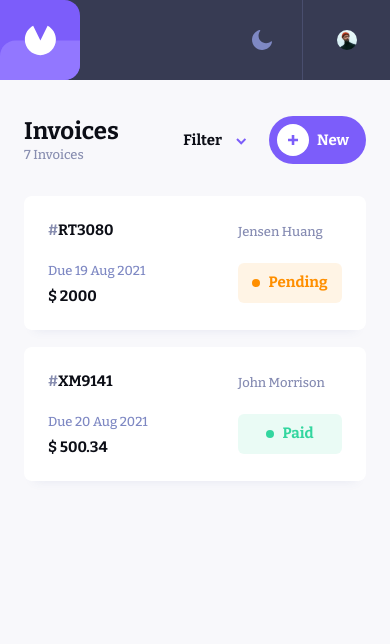
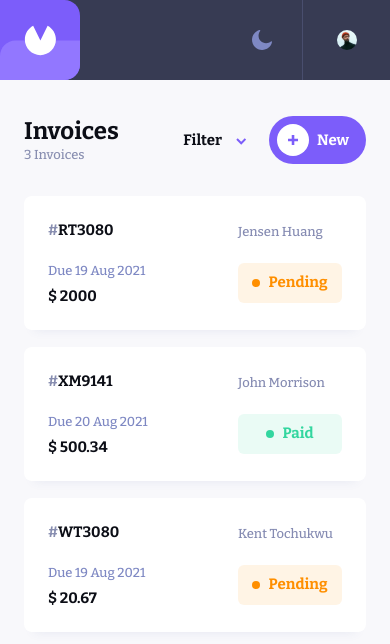
Before and after one commit to nwekeKent/invoicer, a Next.js app: page / in a window 390 px wide. Shown: the top 644 px of the page. Built offline with nearby package versions, Linux system fonts and the light colour scheme.

Commit message:
- made invoice header text responsive - removed useMediaQuery from invoicelost

```diff
--- a/src/components/invoices/InvoicesHeader.tsx
+++ b/src/components/invoices/InvoicesHeader.tsx
@@ -5,18 +5,23 @@ import styles from "./Invoices.module.scss";
 import Image from "next/image";
 import InvoiceFilter from "./components/InvoiceFilter";
 import { useMediaQuery } from "react-responsive";
+import { invoices } from "@/data/mock";
 
 const InvoicesHeader = () => {
 	const isMobile = useMediaQuery({
 		query: "(max-width: 650px)",
 	});
 
+	const totalInvoice = invoices.length;
+
 	return (
 		<header className={styles.invoices__header}>
 			<div className={styles.invoices__header__left}>
 				<h3>Invoices</h3>
 				<small className="small-para-grey">
-					{isMobile ? "7 Invoices" : "There are 7 total invoices"}
+					{isMobile
+						? `${totalInvoice} Invoices`
+						: `There are ${totalInvoice} total invoices`}
 				</small>
 			</div>
 			<div className={styles.invoices__header__right}>
--- a/src/components/invoices/components/InvoicesList.tsx
+++ b/src/components/invoices/components/InvoicesList.tsx
@@ -6,12 +6,8 @@ import { invoices } from "@/data/mock";
 import styles from "../Invoices.module.scss";
 import { StatusPill } from "@/app/shared/StatusPill";
 import Image from "next/image";
-import { useMediaQuery } from "react-responsive";
 
 const InvoicesList = () => {
-	const isMobile = useMediaQuery({
-		query: "(max-width: 650px)",
-	});
 	return (
 		<div className={styles.invoices__list}>
 			{invoices.map(invoice => {
--- a/src/data/mock.ts
+++ b/src/data/mock.ts
@@ -22,4 +22,11 @@ export const invoices: Invoice[] = [
 		invoiceStatus: "paid",
 		name: "John Morrison",
 	},
+	{
+		id: "WT3080",
+		dueDate: " 19 Aug 2021",
+		amount: 20.67,
+		invoiceStatus: "pending",
+		name: "Kent Tochukwu",
+	},
 ];
--- a/src/styles/_base.scss
+++ b/src/styles/_base.scss
@@ -20,6 +20,35 @@ html {
 	overflow: hidden;
 
 	@include flex(stretch, stretch, column);
+}
+
+::-webkit-scrollbar {
+	width: 8px;
+	margin-left: 5px;
+	max-height: 3px;
+	display: none;
+}
+
+/* Track */
+::-webkit-scrollbar-track {
+	background: white;
+}
+
+/* Handle */
+::-webkit-scrollbar-thumb {
+	background: #555;
+	transition: all 0.3s ease;
+	border-radius: 10px;
+}
+
+/* Handle on hover */
+::-webkit-scrollbar-thumb:hover {
+	background: #555;
+}
+
+:root {
+	scrollbar-color: rgb(210, 210, 210) rgb(46, 54, 69) !important;
+	scrollbar-width: thin !important;
 }
 
 body {
```
